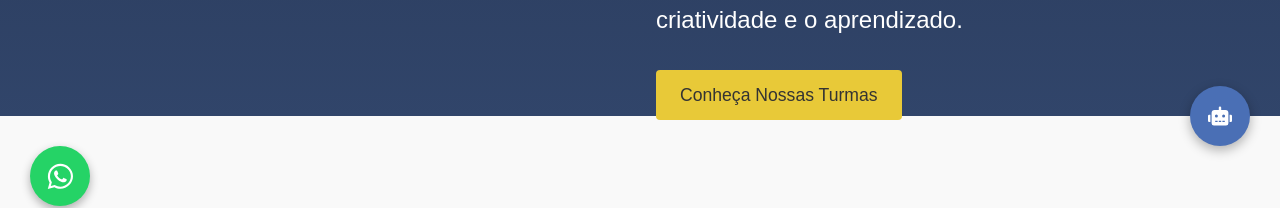
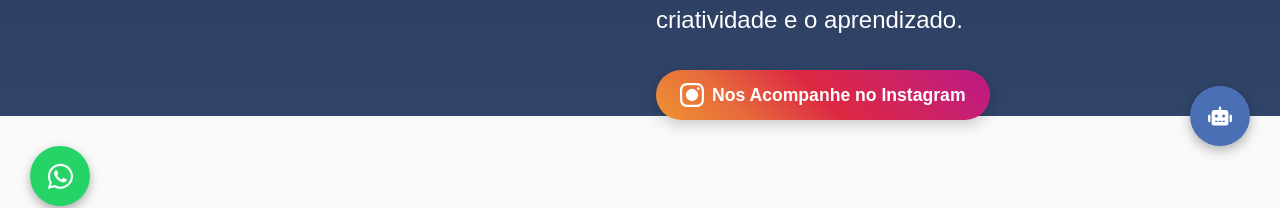
Before and after one commit to Alexseyf/bemtevi-page, a Next.js app: page / in a window 1280 px wide. Shown: the part 564-772 px from the top of the page. Built offline with nearby package versions, Linux system fonts and the light colour scheme.

Commit message:
add instagram CTAbutton

```diff
--- a/src/components/Hero.tsx
+++ b/src/components/Hero.tsx
@@ -100,20 +100,43 @@ const HeroContent = styled.div`
 `;
 
 const CTAButton = styled.a`
-  background-color: #e8c938;
-  color: #333;
+  background: linear-gradient(45deg, #f09433 0%, #e6683c 25%, #dc2743 50%, #cc2366 75%, #bc1888 100%);
+  color: white;
   padding: 0.75rem 1.5rem;
-  border-radius: 4px;
-  font-weight: 500;
+  border-radius: 25px;
+  font-weight: 600;
   font-size: 1.1rem;
   text-decoration: none;
-  display: inline-block;
-  transition: background-color 0.3s;
+  display: inline-flex;
+  align-items: center;
+  gap: 0.5rem;
+  transition: transform 0.3s, box-shadow 0.3s;
+  box-shadow: 0 4px 15px rgba(0, 0, 0, 0.2);
+  white-space: nowrap;
 
   &:hover {
-    background-color: #bda42f;
+    transform: translateY(-2px);
+    box-shadow: 0 6px 20px rgba(0, 0, 0, 0.3);
+  }
+
+  @media (max-width: 768px) {
+    font-size: 1rem;
+    padding: 0.65rem 1.2rem;
+  }
+
+  svg {
+    @media (max-width: 768px) {
+      width: 18px !important;
+      height: 18px !important;
+    }
   }
 `;
+
+const InstagramIcon = () => (
+  <svg width="20" height="20" viewBox="0 0 24 24" fill="currentColor" style={{ width: '24px', height: '24px' }}>
+    <path d="M12 2.163c3.204 0 3.584.012 4.85.07 3.252.148 4.771 1.691 4.919 4.919.058 1.265.069 1.645.069 4.849 0 3.205-.012 3.584-.069 4.849-.149 3.225-1.664 4.771-4.919 4.919-1.266.058-1.644.07-4.85.07-3.204 0-3.584-.012-4.849-.07-3.26-.149-4.771-1.699-4.919-4.92-.058-1.265-.07-1.644-.07-4.849 0-3.204.013-3.583.07-4.849.149-3.227 1.664-4.771 4.919-4.919 1.266-.057 1.645-.069 4.849-.069zm0-2.163c-3.259 0-3.667.014-4.947.072-4.358.2-6.78 2.618-6.98 6.98-.059 1.281-.073 1.689-.073 4.948 0 3.259.014 3.668.072 4.948.2 4.358 2.618 6.78 6.98 6.98 1.281.058 1.689.072 4.948.072 3.259 0 3.668-.014 4.948-.072 4.354-.2 6.782-2.618 6.979-6.98.059-1.28.073-1.689.073-4.948 0-3.259-.014-3.667-.072-4.947-.196-4.354-2.617-6.78-6.979-6.98-1.281-.059-1.69-.073-4.949-.073zM5.838 12a6.162 6.162 0 1 1 12.324 0 6.162 6.162 0 0 1-12.324 0zM12 16a4 4 0 1 1 0-8 4 4 0 0 1 0 8zm4.965-10.322a1.44 1.44 0 1 1 2.881.001 1.44 1.44 0 0 1-2.881-.001z"/>
+  </svg>
+);
 
 const Hero = () => {
   return (
@@ -129,7 +152,10 @@ const Hero = () => {
             Um ambiente acolhedor e seguro para o desenvolvimento integral do seu filho,
             com atividades lúdicas e educativas que estimulam a criatividade e o aprendizado.
           </p>
-          <CTAButton href="#turmas">Conheça Nossas Turmas</CTAButton>
+          <CTAButton href="https://www.instagram.com/bemteviescolainfantil/" target="_blank" rel="noopener noreferrer">
+            <InstagramIcon />
+            Nos Acompanhe no Instagram
+          </CTAButton>
         </HeroContent>
       </HeroWrapper>
     </HeroContainer>
```
